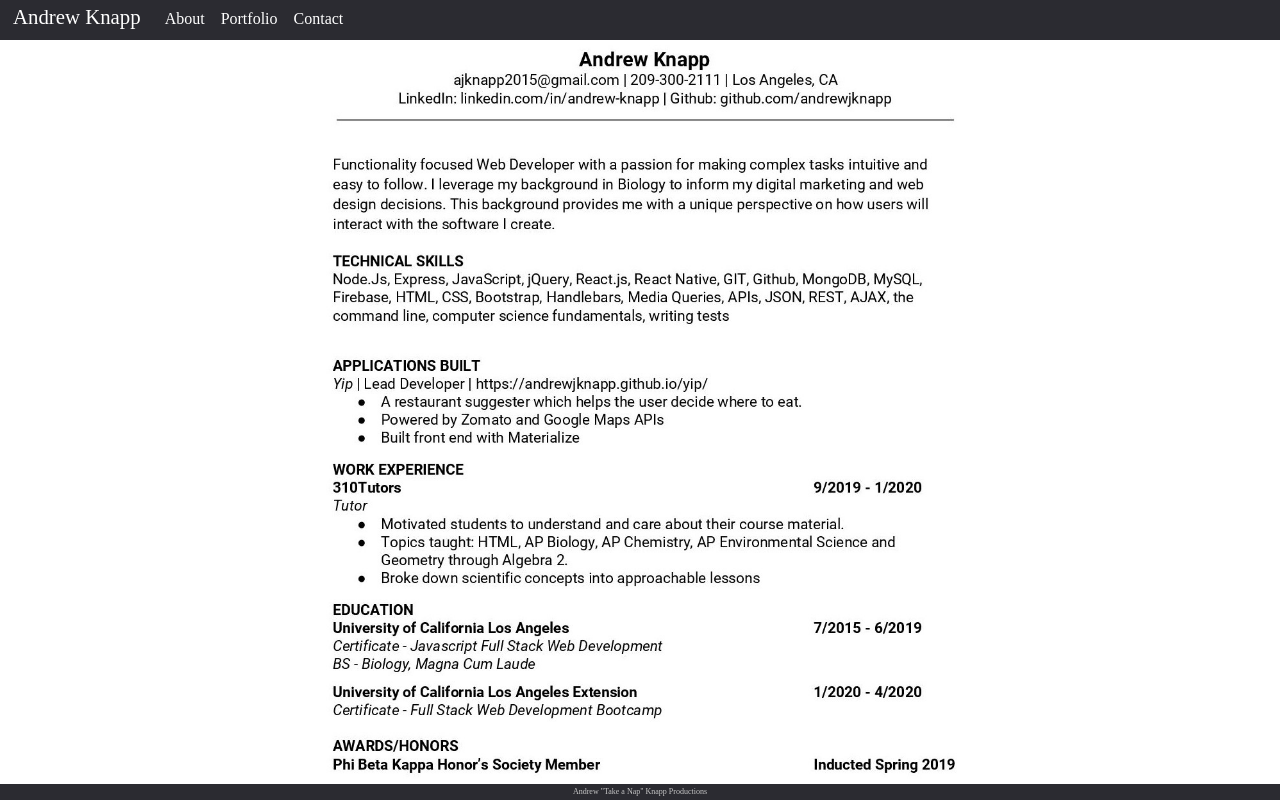
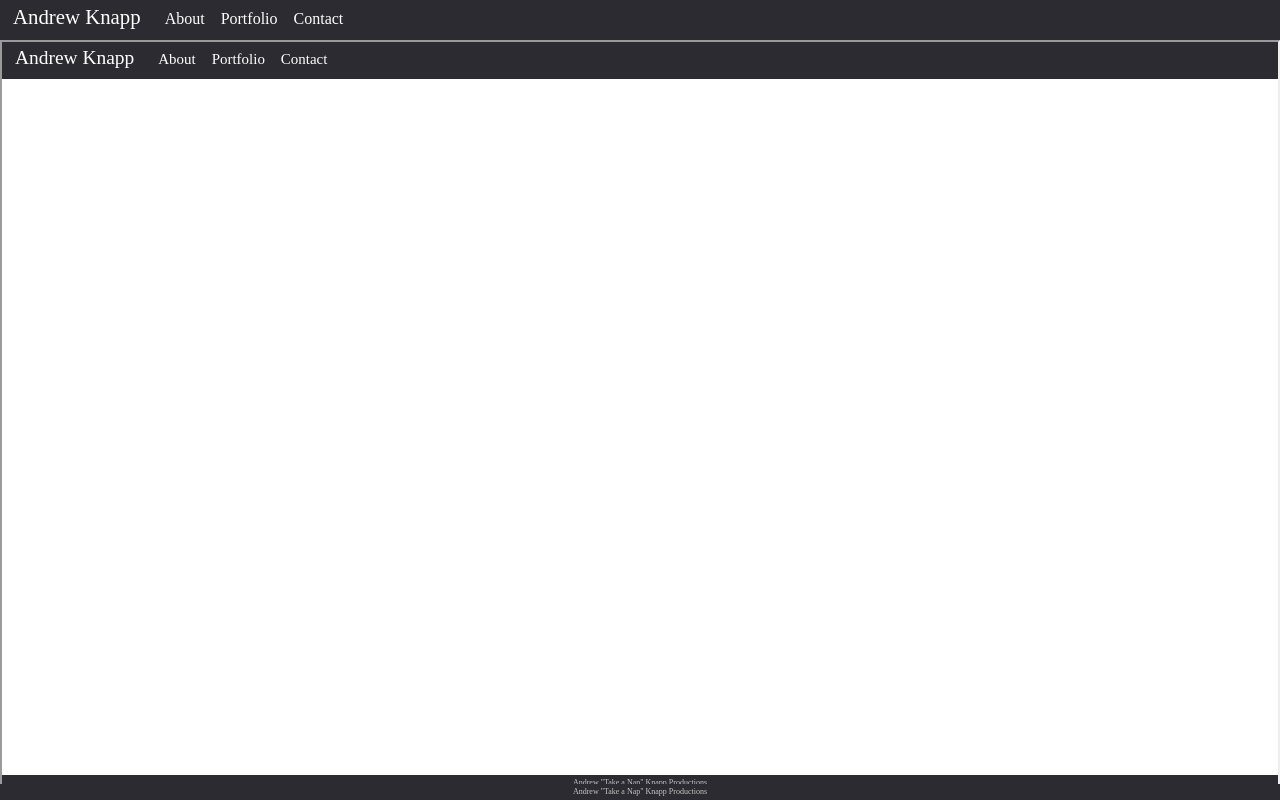
Before and after one commit to andrewjknapp/Updated-Portfolio, a React (Create React App) app: page /resume in a window 1280 px wide. Built offline with nearby package versions, Linux system fonts and the light colour scheme.

Commit message:
Added iframe as pdf viewer for resume and styling to fit page

```diff
--- a/src/components/assets/css/Resume.css
+++ b/src/components/assets/css/Resume.css
@@ -1,10 +1,6 @@
 .Resume {
     margin: 5vh auto 0;
-    max-width: 90vw;
+    width: 100%;
     height: 94vh;
     padding: 0;
-    background-image: url("../images/resume.jpg");
-    background-size: contain;
-    background-repeat: no-repeat;
-    background-position: center;
 }
--- a/src/components/pages/Resume.js
+++ b/src/components/pages/Resume.js
@@ -2,7 +2,7 @@ import React from "react";
 import "../assets/css/Resume.css";
 
 function Resume() {
-    return (<div className="Resume"></div>)
+    return (<iframe src={require("../assets/Andrew_Resume.pdf")} title="resume" className="Resume"></iframe>)
 }
 
 export default Resume;
```
Also changed, not shown: 1 other file (tests, documents, lock files or other folders).
